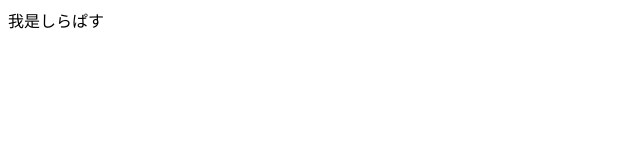
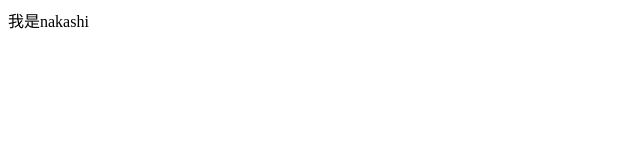
Before and after one commit to nakashi-san/profile, a plain HTML site: page index.html in a window 1280 px wide. Shown: the full height of the page, 0-640 px from the left. Drawn offline with Linux system fonts and the light colour scheme.

Commit message:
Update index.html

```diff
--- a/index.html
+++ b/index.html
@@ -1 +1 @@
-<p>我是しらぱす</p>
+<p>我是nakashi</p>
```
